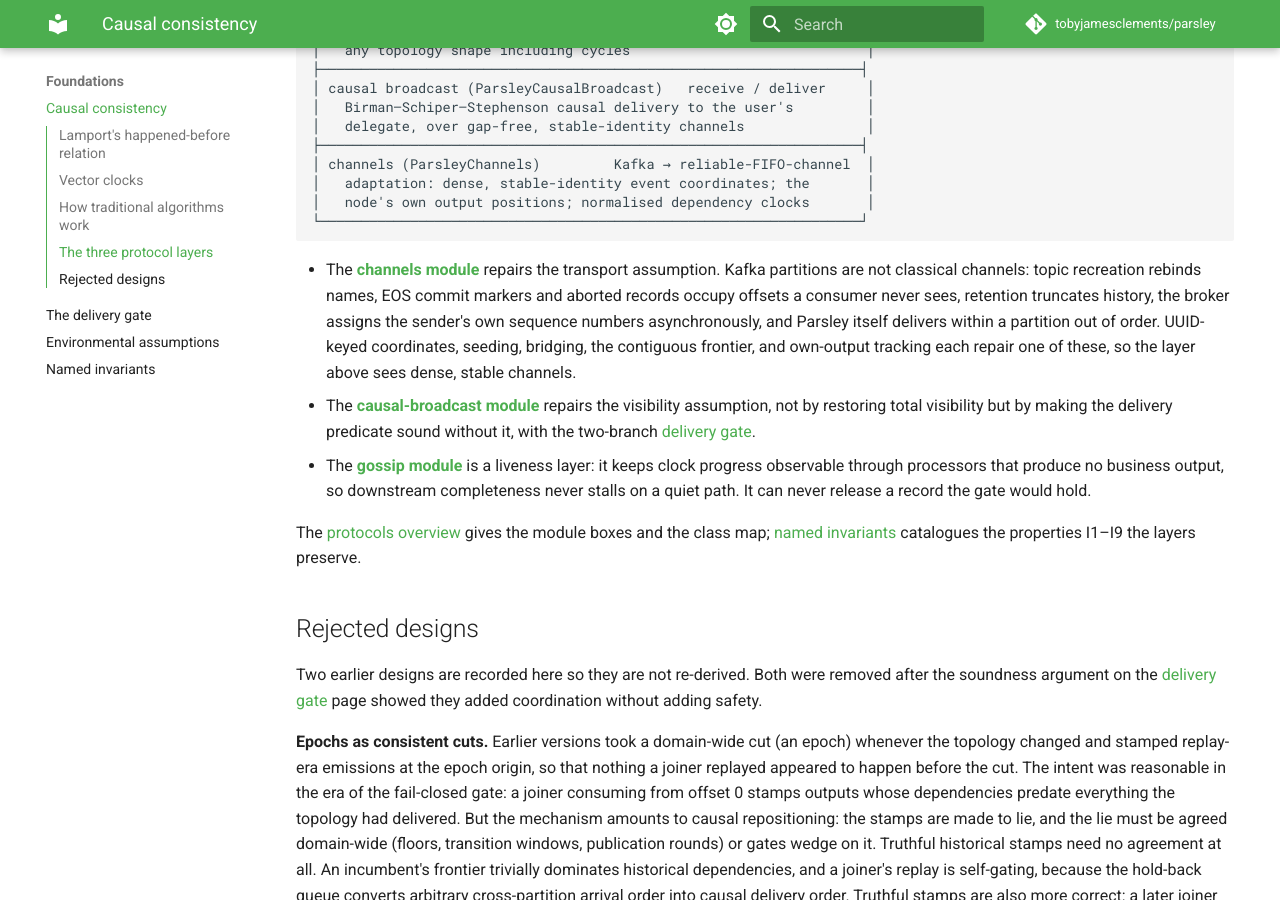
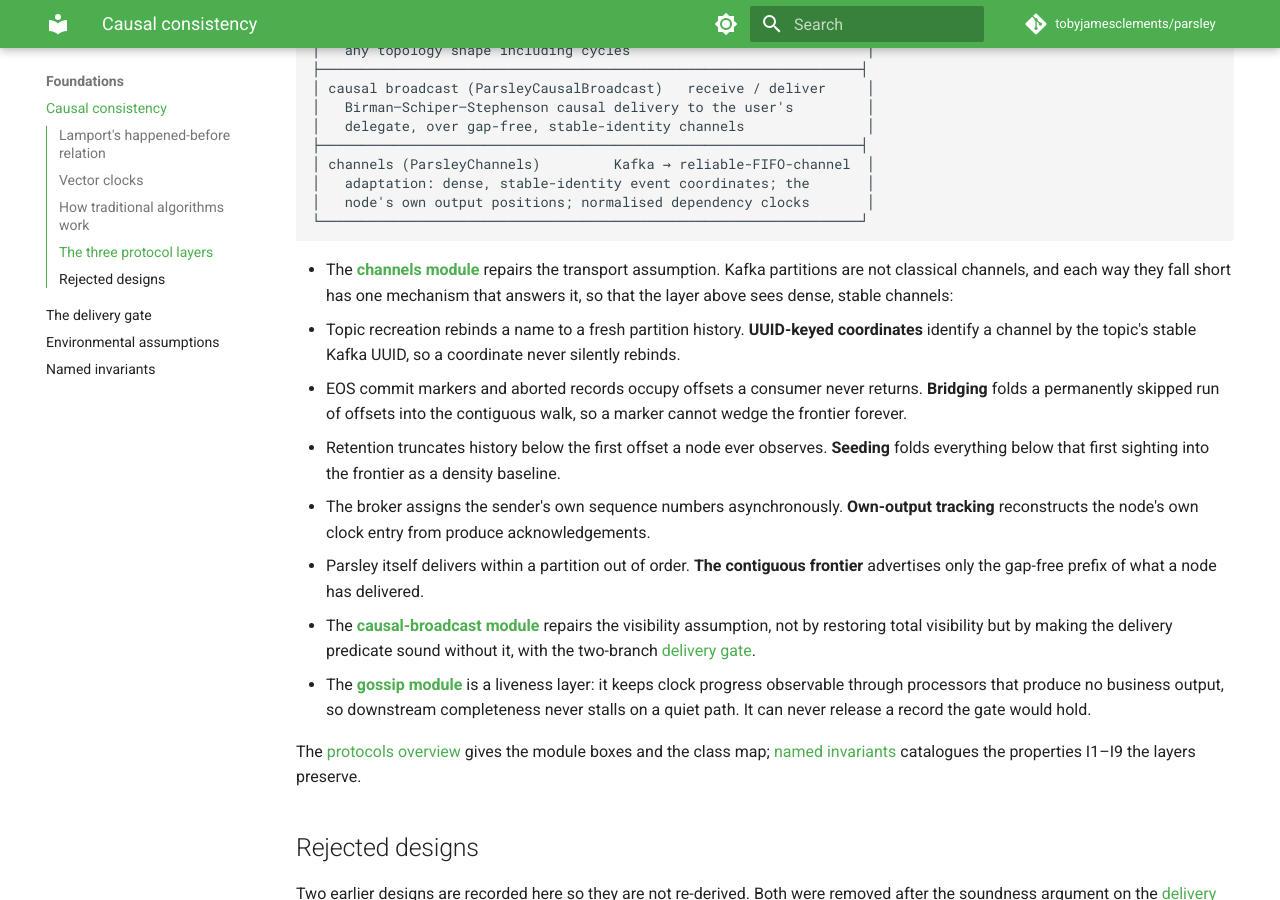
Before and after one commit to tobyjamesclements/parsley, an MkDocs documentation site: the page built from docs/foundations/causal-consistency.md, in a window 1280 px wide and 900 px high, scrolled down 1668 px. Built offline with MkDocs 1.6.1 and Material for MkDocs 9.7.7, drawn with Linux system fonts in a browser that asks for light colours; comment, search, counter and statistics services are not loaded; the version menu is left out.

Commit message:
Pair each Kafka channel defect with its repair in causal-consistency.md
The channels-module bullet listed five ways a Kafka partition falls short
of a reliable FIFO channel, then listed five repairs in a different order,
leaving the reader to reconstruct the correspondence. Seeding and bridging
were the easiest pair to transpose, since both concern offsets a consumer
never returns.

State each pair outright as a sub-list, so the mechanism sits next to the
defect it answers and gets a one-line definition at first mention.

Closes #36

Co-Authored-By: Claude Opus 5 (1M context) <noreply@anthropic.com>

````diff
--- a/docs/foundations/causal-consistency.md
+++ b/docs/foundations/causal-consistency.md
@@ -80,11 +80,19 @@ guarantees of the one below it and offers a clean assumption set to the one abov
 ```
 
 - The **[channels module](../protocols/channels.md)** repairs the transport assumption. Kafka
-  partitions are not classical channels: topic recreation rebinds names, EOS commit markers and
-  aborted records occupy offsets a consumer never sees, retention truncates history, the broker
-  assigns the sender's own sequence numbers asynchronously, and Parsley itself delivers within a
-  partition out of order. UUID-keyed coordinates, seeding, bridging, the contiguous frontier, and
-  own-output tracking each repair one of these, so the layer above sees dense, stable channels.
+  partitions are not classical channels, and each way they fall short has one mechanism that
+  answers it, so that the layer above sees dense, stable channels:
+  - Topic recreation rebinds a name to a fresh partition history. **UUID-keyed coordinates**
+    identify a channel by the topic's stable Kafka UUID, so a coordinate never silently rebinds.
+  - EOS commit markers and aborted records occupy offsets a consumer never returns. **Bridging**
+    folds a permanently skipped run of offsets into the contiguous walk, so a marker cannot wedge
+    the frontier forever.
+  - Retention truncates history below the first offset a node ever observes. **Seeding** folds
+    everything below that first sighting into the frontier as a density baseline.
+  - The broker assigns the sender's own sequence numbers asynchronously. **Own-output tracking**
+    reconstructs the node's own clock entry from produce acknowledgements.
+  - Parsley itself delivers within a partition out of order. **The contiguous frontier** advertises
+    only the gap-free prefix of what a node has delivered.
 - The **[causal-broadcast module](../protocols/causal-broadcast.md)** repairs the visibility
   assumption, not by restoring total visibility but by making the delivery predicate sound without
   it, with the two-branch [delivery gate](delivery-gate.md).
````
